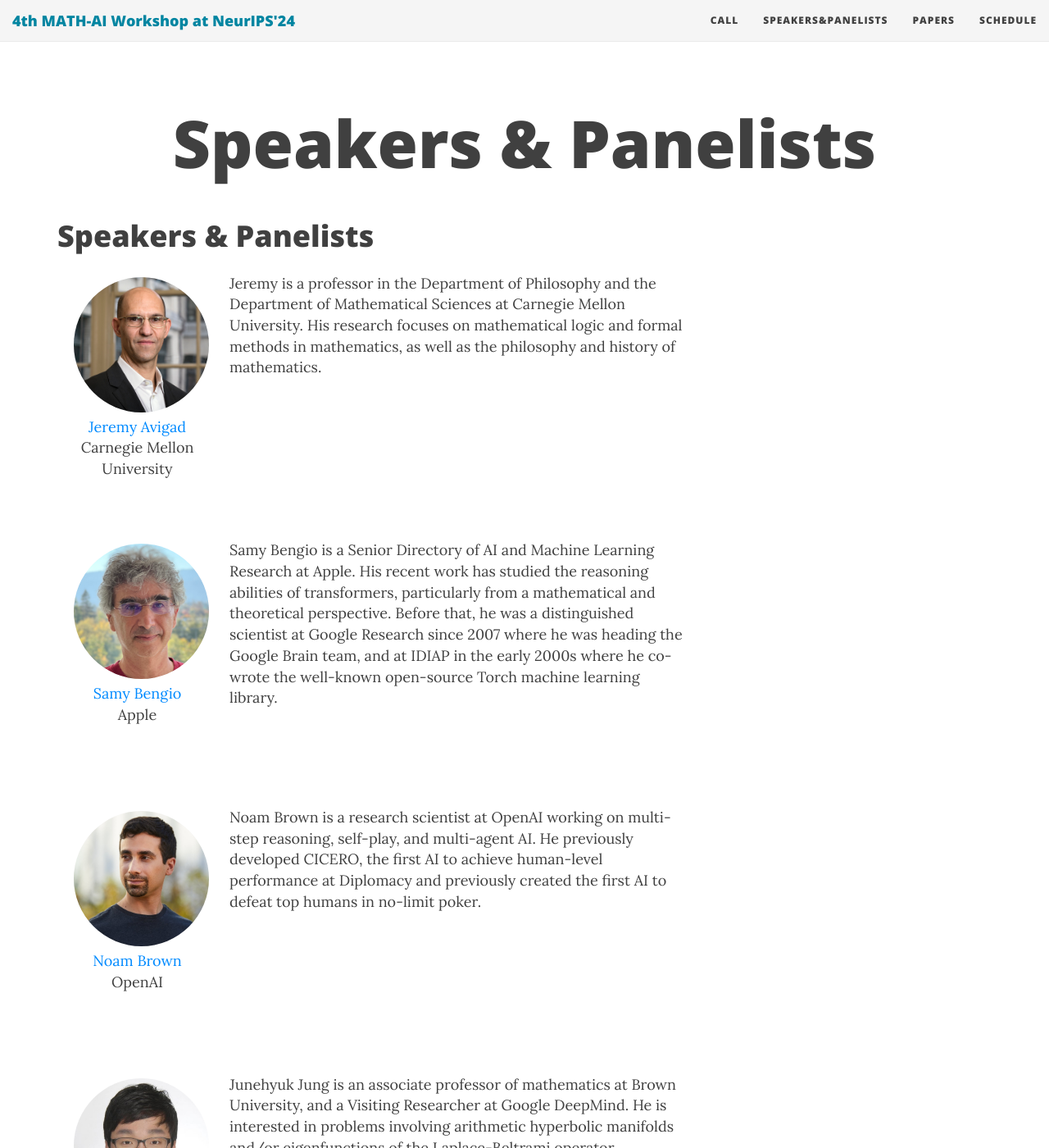
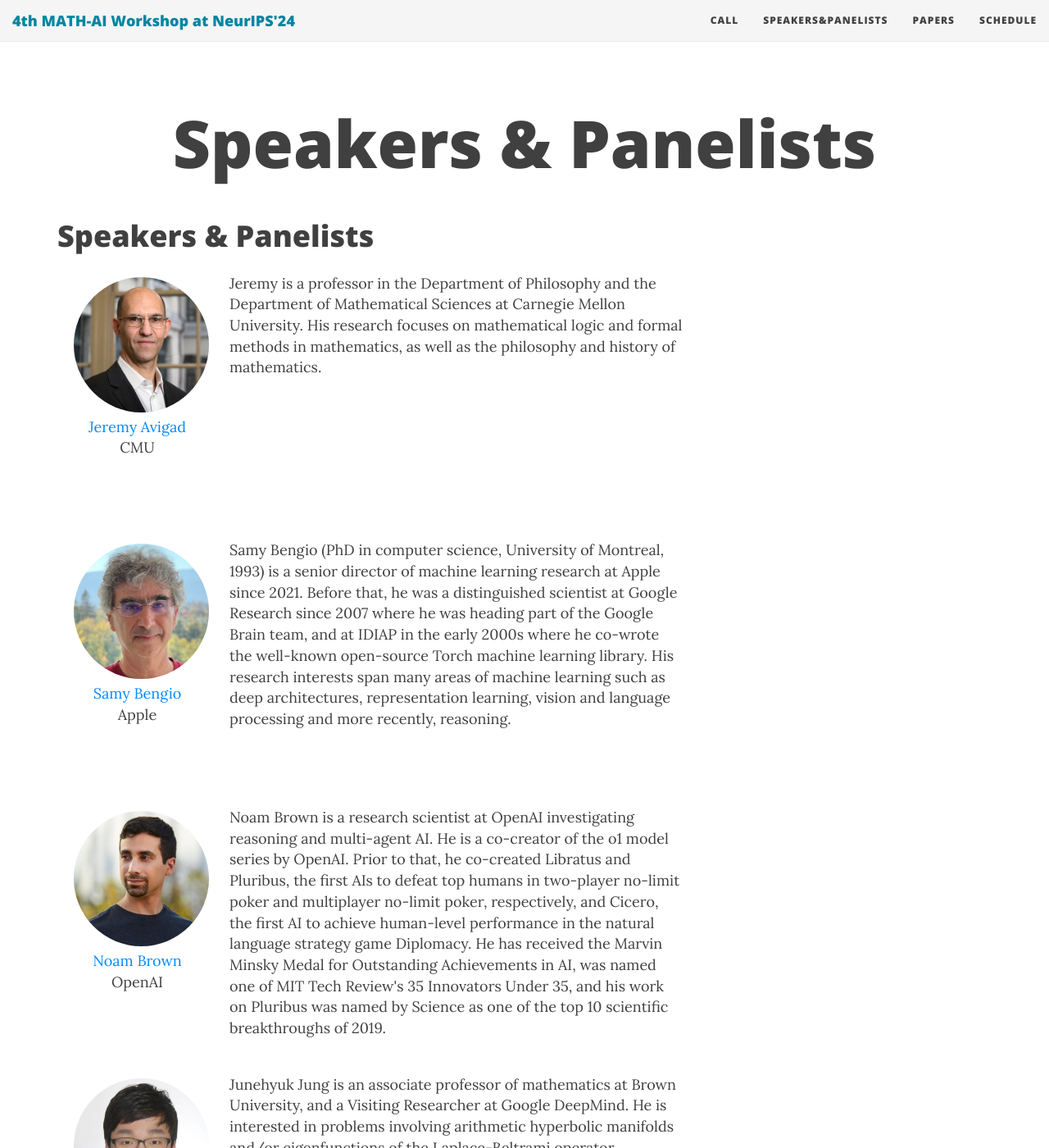
Before and after one commit to ZonglinY/llm4sd-aaai-2026, a Jekyll site: the page built from speakers.md, in a window 1280 px wide and 1400 px high. Shown: the whole window at 82% size. Built offline with Jekyll 4.4.1, drawn with Linux system fonts in a browser that asks for light colours; nearby versions of some CDN libraries; our own code applies the rules of GitHub Pages for plain Markdown files; some of the changed text lies outside the part shown.

Commit message:
affiliatoins

```diff
--- a/_data/organizers.yml
+++ b/_data/organizers.yml
@@ -16,7 +16,7 @@ czhang:
 hzhou:
   name: "Hattie Zhou"
   url: "https://hattiezhou.com/"
-  affiliation: "MILA"
+  affiliation: "Anthropic"
   img: "hzhou.png"
 plu:
   name: "Pan Lu"
--- a/_data/speakers.yml
+++ b/_data/speakers.yml
@@ -1,7 +1,7 @@
 javigad:
     name: "Jeremy Avigad"
     url: "https://www.andrew.cmu.edu/user/avigad/"
-    affiliation: "Carnegie Mellon University"
+    affiliation: "CMU"
     img: "javigad.jpg"
     bio: "Jeremy is a professor in the Department of Philosophy and the Department of Mathematical Sciences at Carnegie Mellon University. His research focuses on mathematical logic and formal methods in mathematics, as well as the philosophy and history of mathematics."
 
@@ -10,14 +10,14 @@ sbengio:
     url: "https://bengio.abracadoudou.com/"
     affiliation: "Apple"
     img: "sbengio.jpg"
-    bio: "Samy Bengio is a Senior Directory of AI and Machine Learning Research at Apple. His recent work has studied the reasoning abilities of transformers, particularly from a mathematical and theoretical perspective. Before that, he was a distinguished scientist at Google Research since 2007 where he was heading the Google Brain team, and at IDIAP in the early 2000s where he co-wrote the well-known open-source Torch machine learning library."
+    bio: "Samy Bengio (PhD in computer science, University of Montreal, 1993) is a senior director of machine learning research at Apple since 2021. Before that, he was a distinguished scientist at Google Research since 2007 where he was heading part of the Google Brain team, and at IDIAP in the early 2000s where he co-wrote the well-known open-source Torch machine learning library. His research interests span many areas of machine learning such as deep architectures, representation learning, vision and language processing and more recently, reasoning."
 
 nbrown:
     name: "Noam Brown"
     url: "https://noambrown.github.io/"
     affiliation: "OpenAI"
     img: "nbrown.jpg"
-    bio: "Noam Brown is a research scientist at OpenAI working on multi-step reasoning, self-play, and multi-agent AI. He previously developed CICERO, the first AI to achieve human-level performance at Diplomacy and previously created the first AI to defeat top humans in no-limit poker."
+    bio: "Noam Brown is a research scientist at OpenAI investigating reasoning and multi-agent AI. He is a co-creator of the o1 model series by OpenAI. Prior to that, he co-created Libratus and Pluribus, the first AIs to defeat top humans in two-player no-limit poker and multiplayer no-limit poker, respectively, and Cicero, the first AI to achieve human-level performance in the natural language strategy game Diplomacy. He has received the Marvin Minsky Medal for Outstanding Achievements in AI, was named one of MIT Tech Review's 35 Innovators Under 35, and his work on Pluribus was named by Science as one of the top 10 scientific breakthroughs of 2019."
 
 junehyuk:
     name: "Junehyuk Jung"
@@ -36,9 +36,9 @@ dsong:
 awagner:
     name: "Adam Wagner"
     url: "https://users.wpi.edu/~zadam/index.html"
-    affiliation: "WPI and Google DeepMind"
+    affiliation: "Google DeepMind"
     img: "awagner.jpg"
-    bio: "Adam Wagner is an assistant professor of mathematics at WPI and a mathematical consultant for Google DeepMind. His former focus was in combinatorics and graph theory, though his recent work has shifted towards finding ways to integrate AI with mathematics research to aid mathematical intuition and advance mathematical research."
+    bio: "Adam Wagner is a research scientist at Google DeepMind. His former focus was in combinatorics and graph theory, though his recent work has shifted towards finding ways to integrate AI with mathematics research to aid mathematical intuition and advance mathematical research."
 
 jameszou:
     name: "James Zou"
```
Also changed, not shown: 2 other files.
